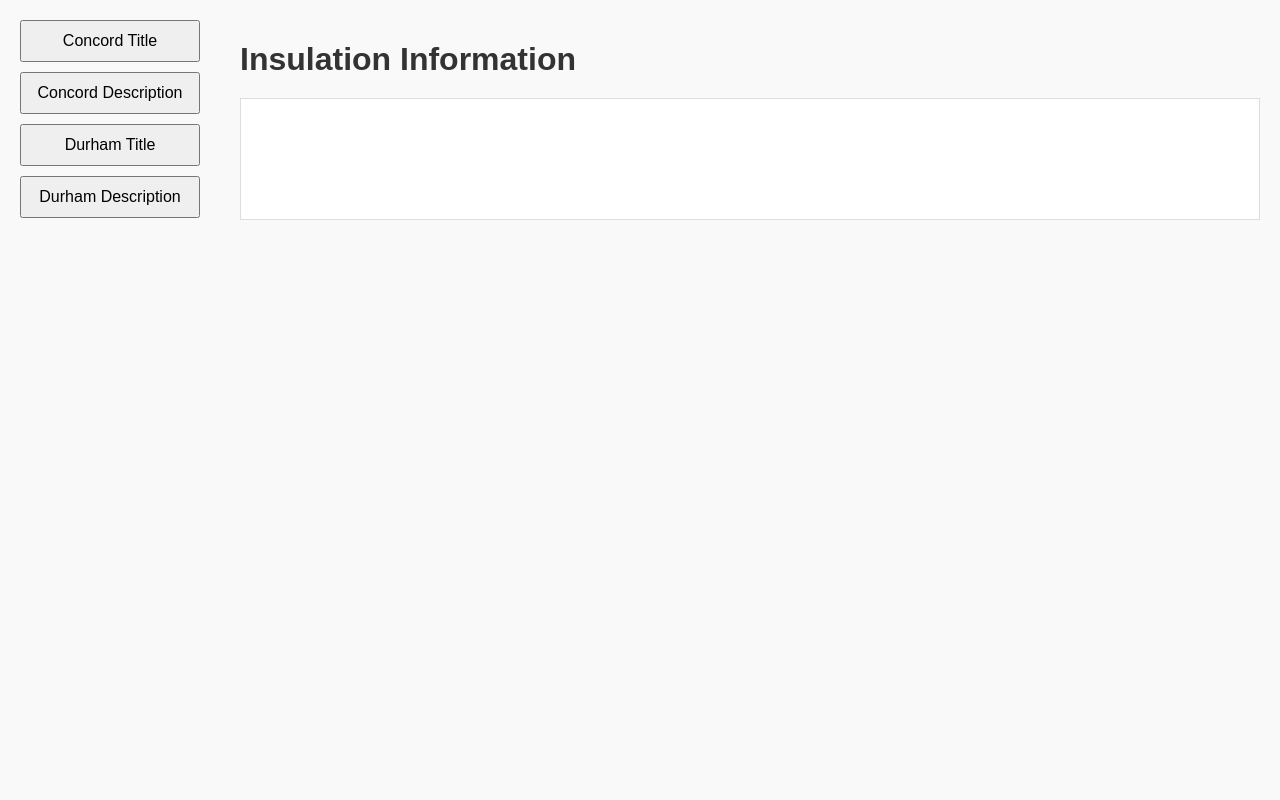
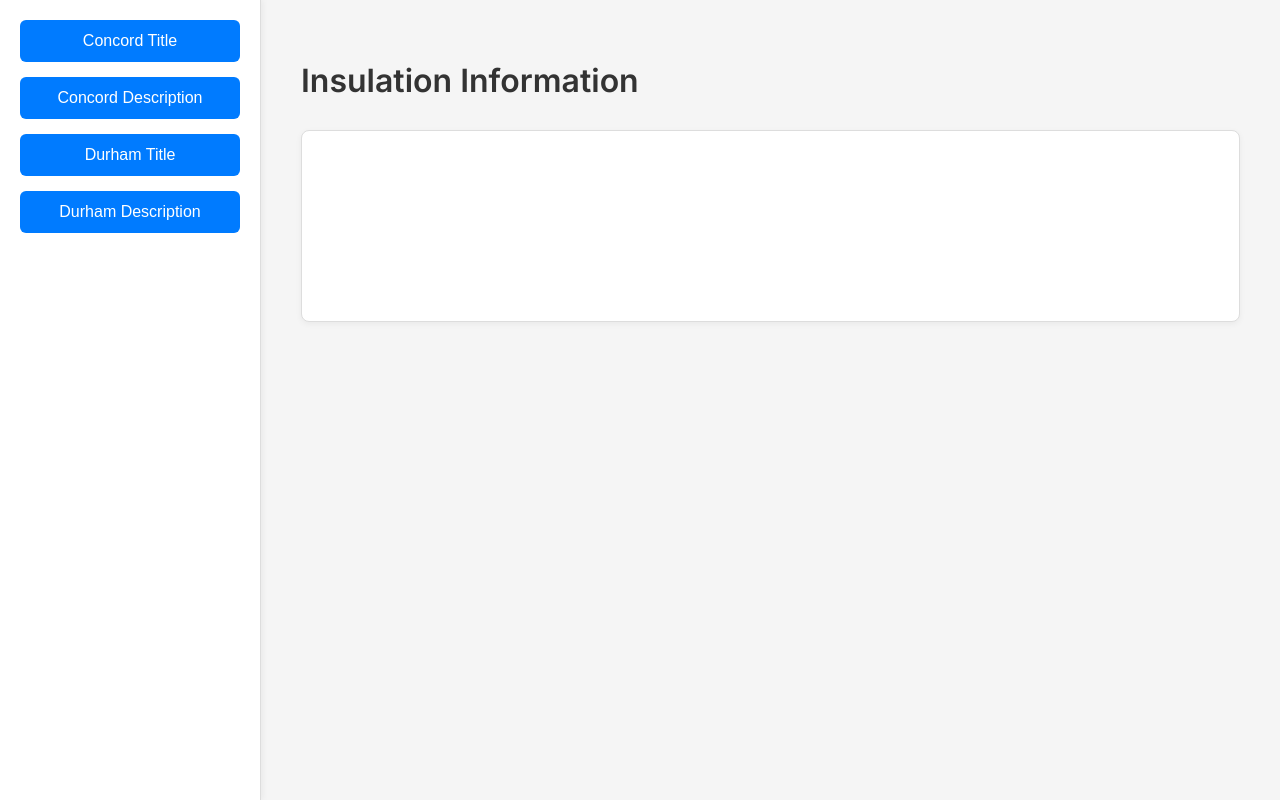
Before and after one commit to TaylorKellyCodes/insulationWords, a plain HTML site: page index.html in a window 1280 px wide. Drawn offline with Linux system fonts and the light colour scheme.

Commit message:
Updated html style

```diff
--- a/index.html
+++ b/index.html
@@ -4,51 +4,92 @@
 <meta charset="UTF-8">
 <meta name="viewport" content="width=device-width, initial-scale=1.0">
 <title>Insulation Information</title>
+<link href="https://fonts.googleapis.com/css2?family=Inter:wght@400;600&display=swap" rel="stylesheet">
 <style>
     body {
-            font-family: Arial, sans-serif;
-            margin: 20px;
-            background-color: #f9f9f9;
+        font-family: 'Inter', sans-serif;
+        margin: 0;
+        padding: 0;
+        background-color: #f5f5f5;
         display: flex;
+        min-height: 100vh;
+        color: #333;
     }
 
-        /* Sidebar for buttons */
+    /* Sidebar */
     .sidebar {
         display: flex;
         flex-direction: column;
-            gap: 10px;
-            margin-right: 20px;
-            min-width: 200px;
+        gap: 15px;
+        padding: 20px;
+        background-color: #fff;
+        border-right: 1px solid #ddd;
+        min-width: 220px;
+        box-shadow: 2px 0 6px rgba(0,0,0,0.05);
     }
 
-        button {
-            padding: 10px;
+    .sidebar button {
+        padding: 12px 16px;
         font-size: 16px;
-            width: 180px;
+        background-color: #007bff;
+        color: #fff;
+        border: none;
+        border-radius: 6px;
         cursor: pointer;
+        transition: all 0.2s ease-in-out;
     }
 
-        /* Main content area */
+    .sidebar button:hover {
+        background-color: #0056b3;
+        transform: translateY(-2px);
+        box-shadow: 0 4px 8px rgba(0,0,0,0.1);
+    }
+
+    /* Main content */
     .content {
         flex: 1;
+        padding: 40px;
+        display: flex;
+        flex-direction: column;
+    }
+
+    h1 {
+        font-weight: 600;
+        margin-bottom: 30px;
     }
 
     #output {
         background: #fff;
-            padding: 10px;
+        padding: 20px;
+        border-radius: 8px;
         border: 1px solid #ddd;
-            min-height: 100px;
-            white-space: pre-wrap; /* preserve line breaks */
+        min-height: 150px;
+        white-space: pre-wrap;
+        box-shadow: 0 2px 6px rgba(0,0,0,0.05);
+        font-size: 16px;
+        line-height: 1.5;
     }
 
-        h1 {
-            color: #333;
-            margin-bottom: 20px;
+    @media(max-width: 768px) {
+        body {
+            flex-direction: column;
+        }
+        .sidebar {
+            flex-direction: row;
+            justify-content: space-around;
+            border-right: none;
+            border-bottom: 1px solid #ddd;
+            min-width: 100%;
+        }
+        .sidebar button {
+            width: auto;
+            flex: 1;
+        }
     }
 </style>
 </head>
 <body>
-    <!-- Sidebar with buttons -->
+
 <div class="sidebar">
     <button id="concordTitleBtn">Concord Title</button>
     <button id="concordDescBtn">Concord Description</button>
@@ -56,7 +97,6 @@
     <button id="durhamDescBtn">Durham Description</button>
 </div>
 
-    <!-- Main content area -->
 <div class="content">
     <h1>Insulation Information</h1>
     <div id="output"></div>
@@ -88,5 +128,6 @@
     displayAndCopy(generateAdDescription("Located in Durham, but I can provide delivery for a fee."));
 });
 </script>
+
 </body>
 </html>
```
Lines whose indentation alone changed are shown as unchanged.
